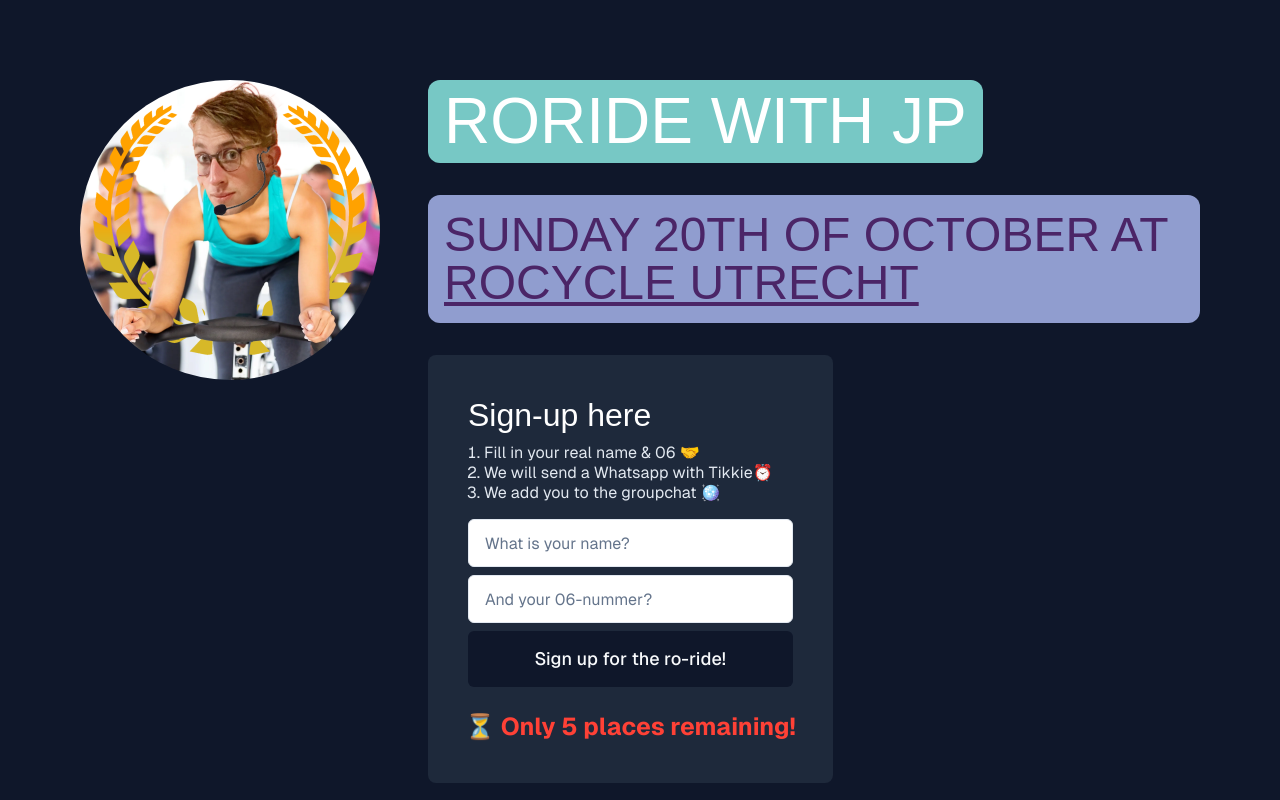
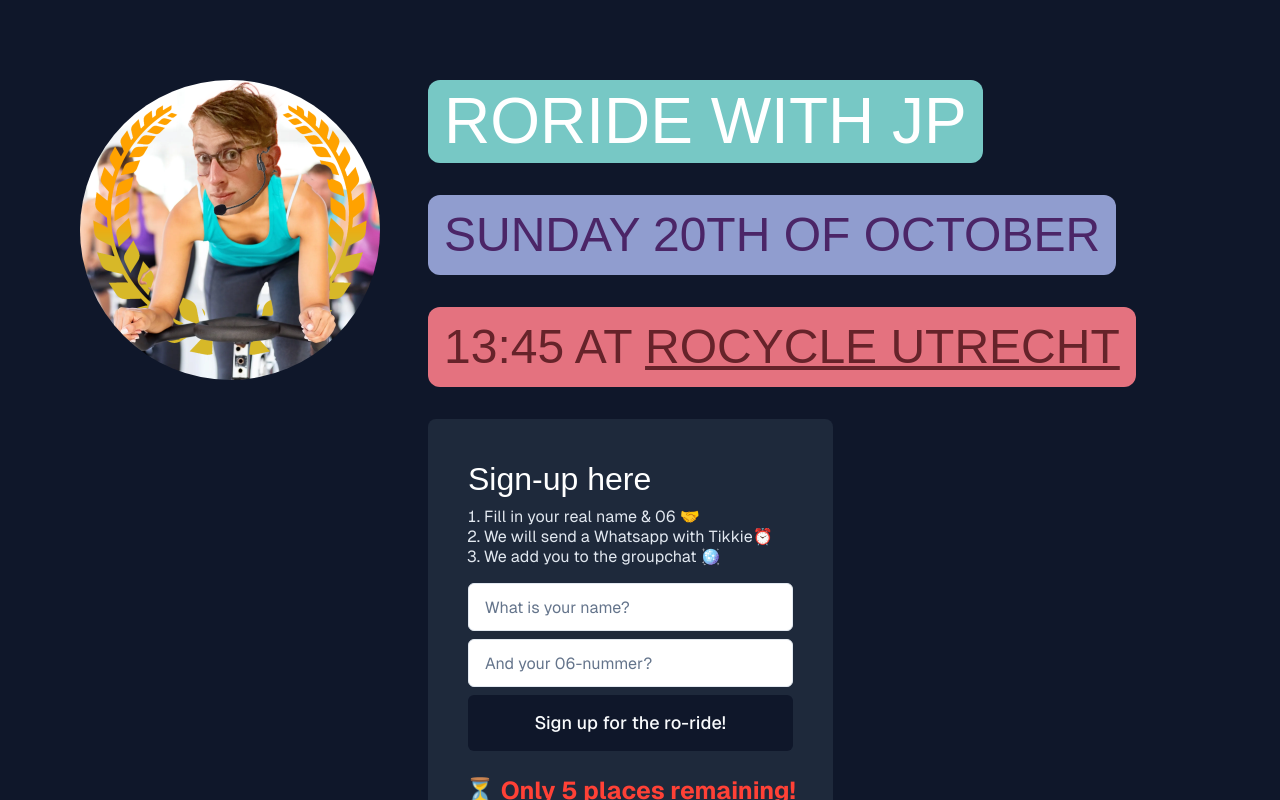
Before and after one commit to hiddehs/roridewithjp, a Next.js app: page / in a window 1280 px wide. Shown: the top 800 px of the page. Built offline with nearby package versions, Linux system fonts and the light colour scheme; a web font is replaced by a local one.

Commit message:
added time!

```diff
--- a/src/app/page.tsx
+++ b/src/app/page.tsx
@@ -67,7 +67,12 @@
             </div>
             <div className="bg-[#909DCF] leading-none p-4 rounded-xl">
               <h3 className="text-[#4B2567] sm:text-[3rem] leading-[100%]">
-                SUNDAY 20TH OF OCTOBER AT{" "}
+                SUNDAY 20TH OF OCTOBER
+              </h3>
+            </div>
+            <div className="bg-[#E4727F] leading-none p-4 rounded-xl">
+              <h3 className="text-[#66232A] sm:text-[3rem] leading-[100%]">
+                13:45 AT {" "}
                 <a
                   href="https://maps.app.goo.gl/DZJNTfBLEpKV8cfj6"
                   className="underline"
```
